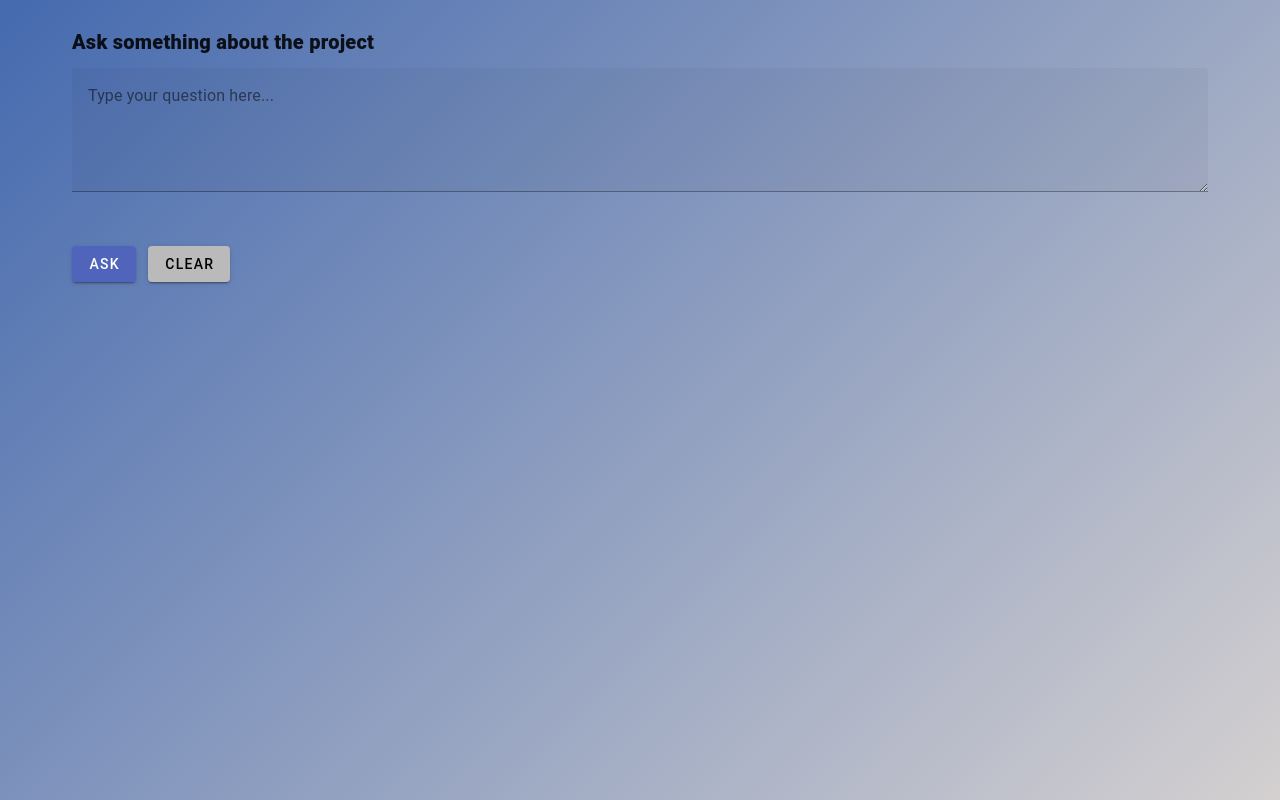
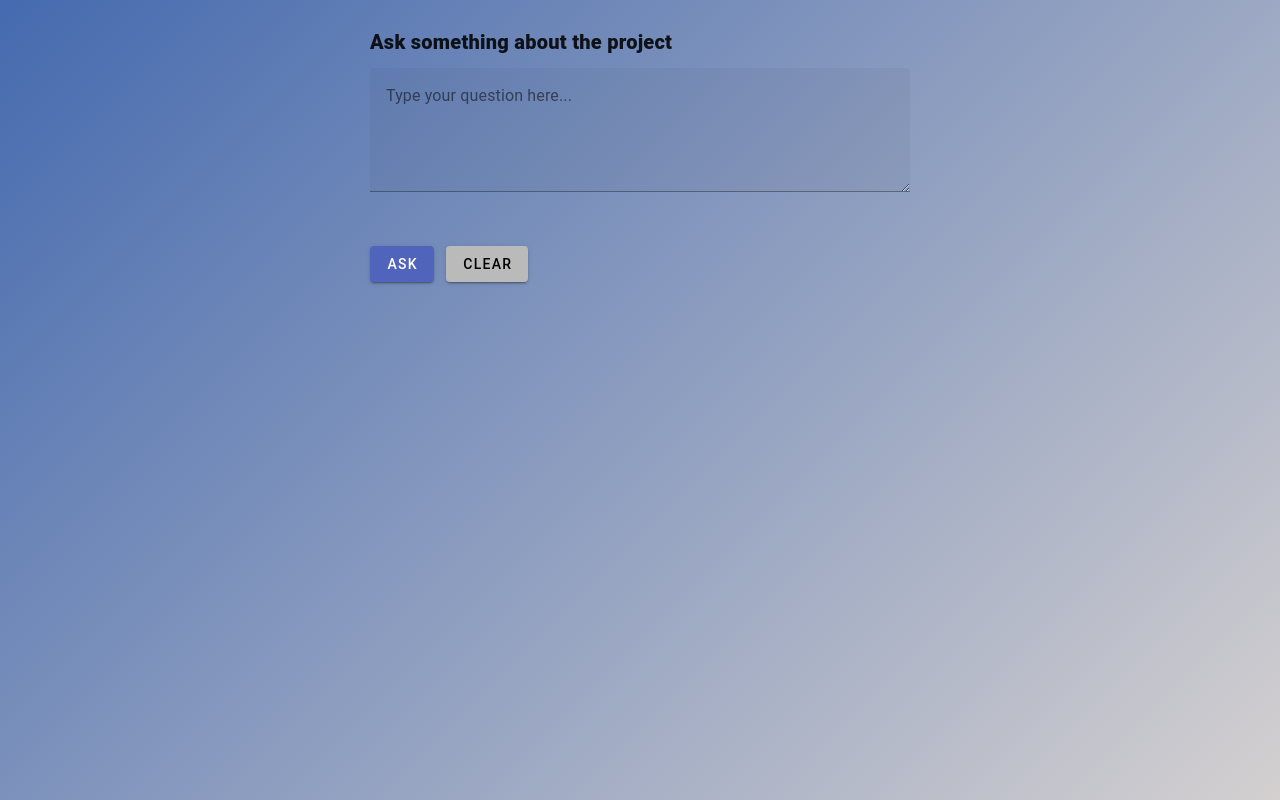
Before and after one commit to ahmsay/Solidvessel-AI, a Vue app in the folder client/: page / in a window 1280 px wide. Built offline with nearby package versions, Linux system fonts and the light colour scheme.

Commit message:
justify center

```diff
--- a/client/src/App.vue
+++ b/client/src/App.vue
@@ -43,6 +43,8 @@ function clear() {
   <v-app style="background: linear-gradient(135deg, #456aaf, #d4d0d0);">
     <v-main>
       <v-container>
+        <v-row justify="center">
+          <v-col cols="12" md="6" sm="8">
             <v-card color="transparent" flat>
               <template v-slot:title>
                 <span class="font-weight-black">Ask something about the project</span>
@@ -55,7 +57,9 @@ function clear() {
                 <v-btn color="secondary" class="ml-3" @click="clear()" :disabled="isLoading">Clear</v-btn>
               </v-card-text>
             </v-card>
-        <p class="mt-5">{{ answer }}</p>
+          </v-col>
+        </v-row>
+        <p class="mt-5 text-center">{{ answer }}</p>
     </v-container>
     </v-main>
   </v-app>
```
Lines whose indentation alone changed are shown as unchanged.
